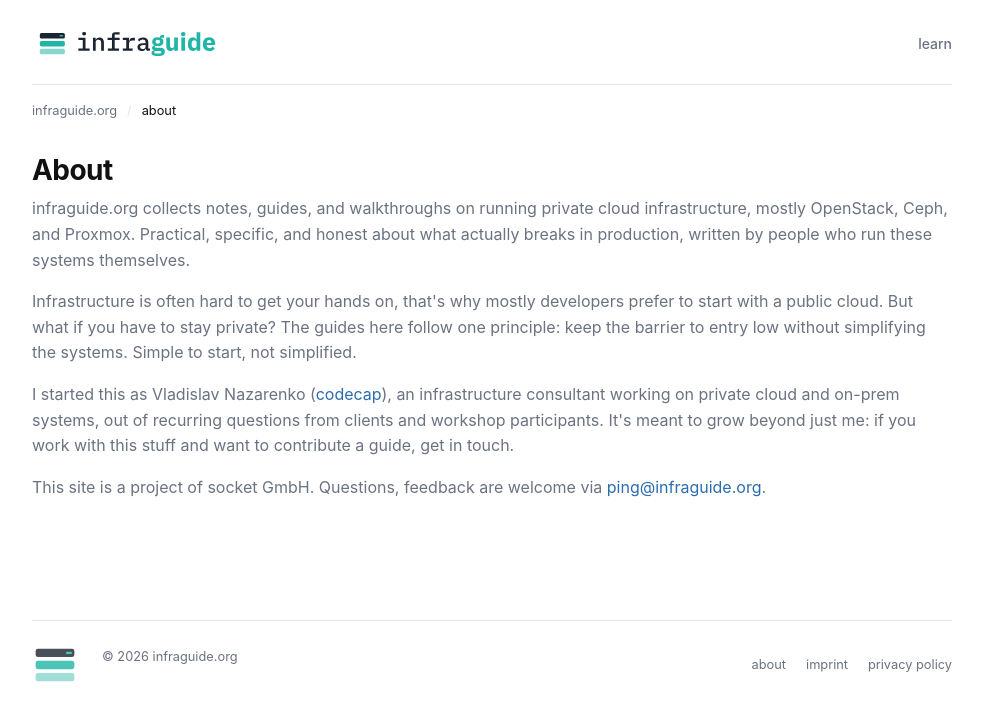
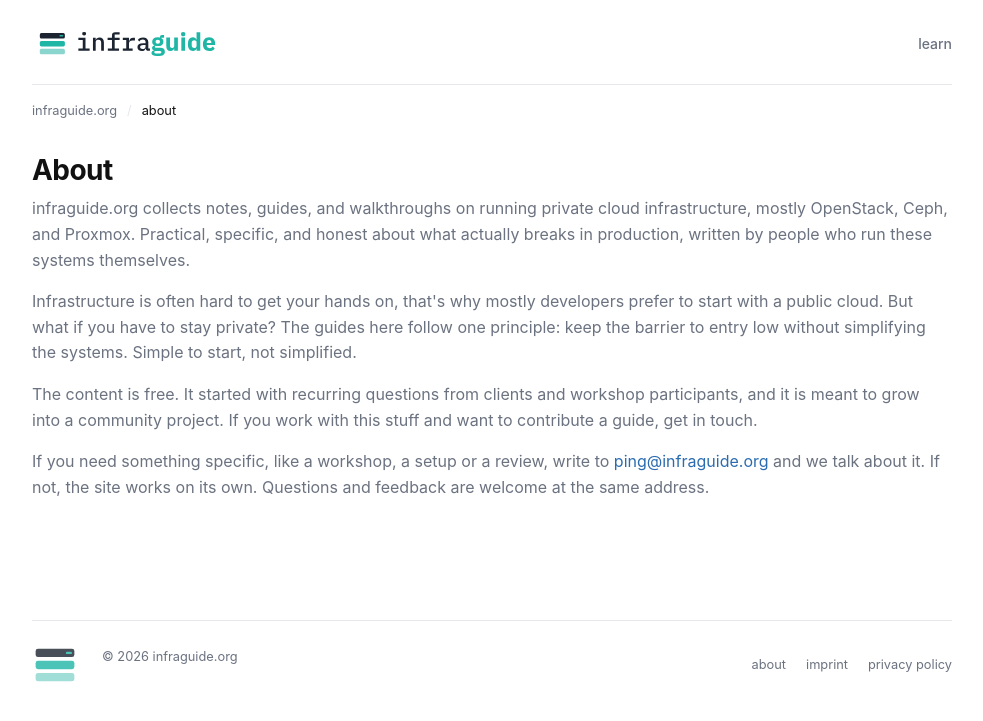
Before and after one commit to codecap/infraguide, a Jekyll site: the page built from about/index.md, in a window 1280 px wide. Shown: the top 721 px of the page, without its empty margins (148-1131 px from the left). Built offline with Jekyll 4.4.1, drawn with Linux system fonts in a browser that asks for light colours; comment, search, counter and statistics services are not loaded.

Commit message:
upd: index.md, abput.md, imprint.md

```diff
--- a/about/index.md
+++ b/about/index.md
@@ -21,16 +21,16 @@ breadcrumbs:
     simplified.
   </p>
   <p>
-    I started this as Vladislav Nazarenko
-    (<a href="https://github.com/codecap">codecap</a>), an infrastructure
-    consultant working on private cloud and on-prem systems, out of recurring
-    questions from clients and workshop participants. It's meant to grow
-    beyond just me: if you work with this stuff and want to contribute a
-    guide, get in touch.
+    The content is free. It started with recurring questions from clients and
+    workshop participants, and it is meant to grow into a community project.
+    If you work with this stuff and want to contribute a guide, get in
+    touch.
   </p>
 
   <p>
-    This site is a project of socket GmbH. Questions, feedback are welcome via
-    <a href="mailto:ping@infraguide.org">ping@infraguide.org</a>.
+    If you need something specific, like a workshop, a setup or a review,
+    write to <a href="mailto:ping@infraguide.org">ping@infraguide.org</a> and
+    we talk about it. If not, the site works on its own. Questions and
+    feedback are welcome at the same address.
   </p>
 </div>
```
Also changed, not shown: imprint/index.md (+1 -2 lines), index.md (+5 -5 lines).
